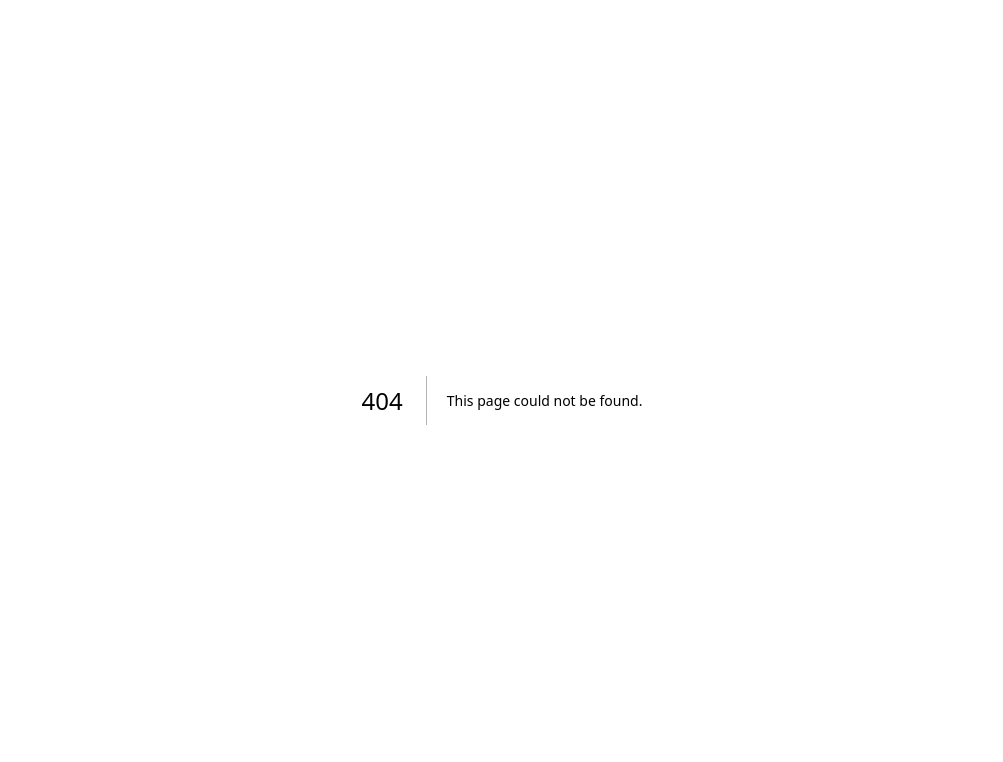
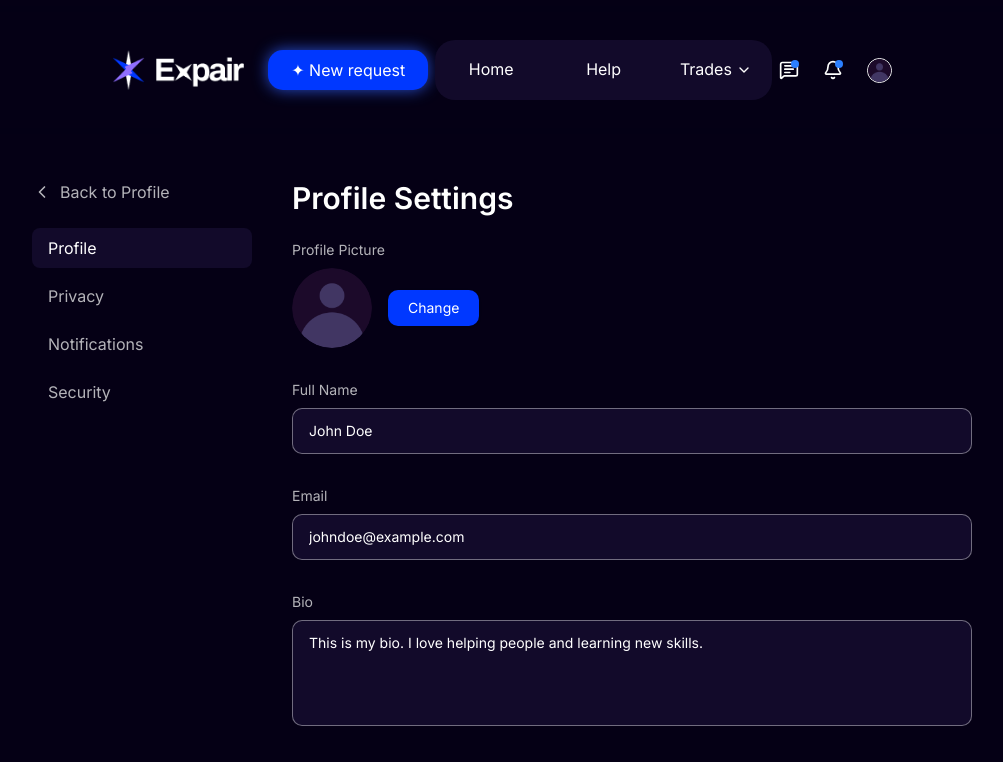
Before and after one commit to irahrapunzel/expair, a Next.js app: page /home/profile/1/settings in a window 1280 px wide. Before the commit this address had no page. Shown: the top 762 px of the page, without its empty margins (138-1141 px from the left). Built offline with nearby package versions, Linux system fonts and the light colour scheme.

Commit message:
Profile page updated

```diff
--- /dev/null
+++ b/@/components/ui/button.jsx
@@ -0,0 +1,55 @@
+import * as React from "react"
+import { Slot } from "@radix-ui/react-slot"
+import { cva } from "class-variance-authority";
+
+import { cn } from "@/lib/utils"
+
+const buttonVariants = cva(
+  "inline-flex items-center justify-center gap-2 whitespace-nowrap rounded-md text-sm font-medium transition-all disabled:pointer-events-none disabled:opacity-50 [&_svg]:pointer-events-none [&_svg:not([class*='size-'])]:size-4 shrink-0 [&_svg]:shrink-0 outline-none focus-visible:border-ring focus-visible:ring-ring/50 focus-visible:ring-[3px] aria-invalid:ring-destructive/20 dark:aria-invalid:ring-destructive/40 aria-invalid:border-destructive",
+  {
+    variants: {
+      variant: {
+        default:
+          "bg-primary text-primary-foreground shadow-xs hover:bg-primary/90",
+        destructive:
+          "bg-destructive text-white shadow-xs hover:bg-destructive/90 focus-visible:ring-destructive/20 dark:focus-visible:ring-destructive/40 dark:bg-destructive/60",
+        outline:
+          "border bg-background shadow-xs hover:bg-accent hover:text-accent-foreground dark:bg-input/30 dark:border-input dark:hover:bg-input/50",
+        secondary:
+          "bg-secondary text-secondary-foreground shadow-xs hover:bg-secondary/80",
+        ghost:
+          "hover:bg-accent hover:text-accent-foreground dark:hover:bg-accent/50",
+        link: "text-primary underline-offset-4 hover:underline",
+      },
+      size: {
+        default: "h-9 px-4 py-2 has-[>svg]:px-3",
+        sm: "h-8 rounded-md gap-1.5 px-3 has-[>svg]:px-2.5",
+        lg: "h-10 rounded-md px-6 has-[>svg]:px-4",
+        icon: "size-9",
+      },
+    },
+    defaultVariants: {
+      variant: "default",
+      size: "default",
+    },
+  }
+)
+
+function Button({
+  className,
+  variant,
+  size,
+  asChild = false,
+  ...props
+}) {
+  const Comp = asChild ? Slot : "button"
+
+  return (
+    <Comp
+      data-slot="button"
+      className={cn(buttonVariants({ variant, size, className }))}
+      {...props} />
+  );
+}
+
+export { Button, buttonVariants }
--- /dev/null
+++ b/@/components/ui/input.jsx
@@ -0,0 +1,24 @@
+import * as React from "react"
+
+import { cn } from "@/lib/utils"
+
+function Input({
+  className,
+  type,
+  ...props
+}) {
+  return (
+    <input
+      type={type}
+      data-slot="input"
+      className={cn(
+        "file:text-foreground placeholder:text-muted-foreground selection:bg-primary selection:text-primary-foreground dark:bg-input/30 border-input flex h-9 w-full min-w-0 rounded-md border bg-transparent px-3 py-1 text-base shadow-xs transition-[color,box-shadow] outline-none file:inline-flex file:h-7 file:border-0 file:bg-transparent file:text-sm file:font-medium disabled:pointer-events-none disabled:cursor-not-allowed disabled:opacity-50 md:text-sm",
+        "focus-visible:border-ring focus-visible:ring-ring/50 focus-visible:ring-[3px]",
+        "aria-invalid:ring-destructive/20 dark:aria-invalid:ring-destructive/40 aria-invalid:border-destructive",
+        className
+      )}
+      {...props} />
+  );
+}
+
+export { Input }
--- a/app/home/profile/[userId]/page.jsx
+++ b/app/home/profile/[userId]/page.jsx
@@ -1,9 +1,11 @@
 "use client";
 
 import { useState, useMemo } from "react";
+import Link from "next/link";
 import Image from "next/image";
 import { Inter } from "next/font/google";
 import { Icon } from "@iconify/react";
+import { useParams } from "next/navigation";
 import clsx from "clsx";
 import {
   ChevronDownIcon,
@@ -736,16 +738,24 @@ export default function ProfilePage() {
   };
 
   const [user, setUser] = useState({
-    name: "John Doe",
+    firstName: "John",
+    lastName: "Doe",
     bio: "Passionate video editor with 4+ years of experience crafting engaging content for creators and small brands. Always up to trade skills and help others grow—let's connect and collaborate!",
     username: "johndoe",
-    joined: "January 2025",
+    joined: "March 2025",
     rating: 4.8,
     reviews: 24,
-    rank: "Expert",
+    rank: "Rising Star",
     level: 7,
     verified: false,
   });
+
+  // Determine if viewing own profile
+  // Replace with actual logged-in user ID logic from your auth system
+  const loggedInUserId = "123"; // Example: get from auth context
+  const isOwnProfile = true;
+
+  const params = useParams();
 
   // Mock data for review ratings to match a 4.3 average for 25 reviews
   const reviewRatings = {
@@ -963,7 +973,10 @@ export default function ProfilePage() {
 
   // For Basic Information editing
   const [basicInfoEditing, setBasicInfoEditing] = useState(false);
-  const [editableName, setEditableName] = useState(user?.name || "");
+  const [editableFirstName, setEditableFirstName] = useState(
+    user.firstName || ""
+  );
+  const [editableLastName, setEditableLastName] = useState(user.lastName || "");
   const [editableBio, setEditableBio] = useState(user?.bio || "");
 
   // editing toggles
@@ -1161,14 +1174,24 @@ export default function ProfilePage() {
           {/* Top Row: Name + Verified Badge */}
           <div className="flex items-center gap-3 mb-[5px]">
             {basicInfoEditing ? (
+              <div className="flex gap-3">
                 <input
                   type="text"
-                value={editableName}
-                onChange={(e) => setEditableName(e.target.value)}
-                className="bg-[#120A2A] border border-white/30 rounded-[15px] p-2 text-white text-[20px] font-semibold w-full max-w-[300px]"
-              />
+                  placeholder="First name"
+                  value={editableFirstName}
+                  onChange={(e) => setEditableFirstName(e.target.value)}
+                  className="bg-[#120A2A] border border-white/30 rounded-[15px] p-2 text-white text-[20px] font-semibold w-full max-w-[150px]"
+                />
+                <input
+                  type="text"
+                  placeholder="Last name"
+                  value={editableLastName}
+                  onChange={(e) => setEditableLastName(e.target.value)}
+                  className="bg-[#120A2A] border border-white/30 rounded-[15px] p-2 text-white text-[20px] font-semibold w-full max-w-[150px]"
+                />
+              </div>
             ) : (
-              <h3 className="text-[26px] font-semibold">{user.name}</h3>
+              <h3 className="text-[26px] font-semibold">{`${user.firstName} ${user.lastName}`}</h3>
             )}
             {user.verified && (
               <Icon
@@ -1180,23 +1203,36 @@ export default function ProfilePage() {
 
           {/* Username + Joined Date */}
           <div className="flex text-white/50 text-[16px] mb-[20px] gap-[25px]">
-            <span>{user.username}</span>
+            <span>@{user.username}</span>
             <span>Joined {user.joined}</span>
           </div>
 
-          {/* Buttons: Edit, Settings */}
+          {/* Buttons: Edit, Settings (only if own profile) */}
+          {isOwnProfile ? (
             <div className="absolute top-0 right-0 flex gap-4">
               <button
                 className="text-white hover:bg-[#1A0F3E] px-3 py-2 flex items-center gap-2 rounded-[10px] transition"
-              onClick={() => setBasicInfoEditing((prev) => !prev)}
+                onClick={() => setBasicInfoEditing(true)}
               >
                 <Icon icon="mdi:pencil" className="w-5 h-5" />
-              {basicInfoEditing ? "Close" : "Edit"}
+                Edit
               </button>
+              <Link href={`/home/profile/${params.userId}/settings`}>
                 <button className="text-white hover:bg-[#1A0F3E] p-2 rounded-[10px] transition">
                   <Icon icon="mdi:cog" className="w-5 h-5" />
                 </button>
-          </div>
+              </Link>
+            </div>
+          ) : (
+            <div className="absolute top-0 right-0">
+              <Link href="/home/messages">
+                <Button className="bg-[#0038FF] hover:bg-[#1a4dff] text-white text-[16px] rounded-[15px] px-5 py-2 shadow-[0px_0px_15px_#284CCC] flex items-center gap-2">
+                  <Icon icon="mdi:email-outline" className="w-4 h-4" />
+                  Message
+                </Button>
+              </Link>
+            </div>
+          )}
 
           {/* Rating + Rank + Level */}
           <div className="flex items-center gap-6 mb-[20px]">
@@ -1253,7 +1289,9 @@ export default function ProfilePage() {
                 onClick={() => {
                   setUser((prev) => ({
                     ...prev,
-                    name: editableName,
+                    firstName: editableFirstName,
+                    lastName: editableLastName,
+                    name: `${editableFirstName} ${editableLastName}`,
                     bio: editableBio,
                   }));
                   setBasicInfoEditing(false);
@@ -1264,7 +1302,8 @@ export default function ProfilePage() {
               </Button>
               <Button
                 onClick={() => {
-                  setEditableName(user.name);
+                  setEditableFirstName(user.firstName || "");
+                  setEditableLastName(user.lastName || "");
                   setEditableBio(user.bio);
                   setBasicInfoEditing(false);
                 }}
@@ -1276,9 +1315,8 @@ export default function ProfilePage() {
           )}
 
           {/* Get Verified Button */}
-          {!user.verified && (
+          {isOwnProfile && !user.verified && (
             <div className="w-full flex justify-end">
-              {verificationStatus === "unverified" && (
               <Button
                 className="bg-[#0038FF] hover:bg-[#1a4dff] text-white text-sm rounded-[15px] px-5 py-2 shadow-[0px_0px_15px_#284CCC] flex items-center gap-2"
                 onClick={() => setShowVerificationPopup(true)}
@@ -1286,15 +1324,6 @@ export default function ProfilePage() {
                 <Icon icon="material-symbols:verified" className="w-4 h-4" />
                 Get Verified
               </Button>
-              )}
-              {verificationStatus === "pending" && (
-                <Button
-                  disabled
-                  className="bg-gray-500 text-white text-sm rounded-[15px] px-5 py-2"
-                >
-                  Waiting for Verification
-                </Button>
-              )}
             </div>
           )}
         </div>
@@ -1305,6 +1334,7 @@ export default function ProfilePage() {
         <div className="flex items-center justify-between">
           <div className="flex items-center gap-[15px]">
             <h5 className="text-lg font-semibold">Your Skills</h5>
+            {isOwnProfile && (
               <button
                 onClick={() => {
                   setSkillsEditing((s) => !s);
@@ -1320,6 +1350,7 @@ export default function ProfilePage() {
                   }
                 />
               </button>
+            )}
           </div>
         </div>
 
@@ -1489,6 +1520,7 @@ export default function ProfilePage() {
         <div className="flex items-center justify-between">
           <div className="flex items-center gap-[15px]">
             <h5 className="text-lg font-semibold">Your Interests</h5>
+            {isOwnProfile && (
               <button
                 onClick={() => {
                   setInterestsEditing((s) => !s);
@@ -1504,6 +1536,7 @@ export default function ProfilePage() {
                   }
                 />
               </button>
+            )}
           </div>
         </div>
 
@@ -1594,9 +1627,11 @@ export default function ProfilePage() {
             <h5 className="text-white text-lg font-semibold flex items-center gap-[15px]">
               Your Licenses & Certifications
               {/* Edit all credentials button */}
+              {isOwnProfile && (
                 <button onClick={handleEditAllCredentials}>
                   <PencilIcon className="w-5 h-5 text-white cursor-pointer" />
                 </button>
+              )}
             </h5>
           </div>
 
@@ -1613,12 +1648,14 @@ export default function ProfilePage() {
                 className="border border-white/20 rounded-[15px] p-[25px] flex flex-col justify-between relative"
               >
                 {/* Pencil icon for editing a single credential */}
+                {isOwnProfile && (
                   <button
                     onClick={() => handleEditSingleCredential(cred)}
                     className="absolute top-4 right-4 text-white/50 hover:text-white transition-colors"
                   >
                     <PencilIcon className="w-4 h-4 cursor-pointer" />
                   </button>
+                )}
                 {/* Group 1 */}
                 <div>
                   <h6 className="text-[20px] font-semibold mb-[5px]">
--- /dev/null
+++ b/app/home/profile/[userId]/settings/page.jsx
@@ -0,0 +1,128 @@
+"use client";
+
+import { useState } from "react";
+import { ChevronLeft } from "lucide-react";
+import Image from "next/image";
+import Link from "next/link";
+import { Inter } from "next/font/google";
+
+const inter = Inter({ subsets: ["latin"] });
+
+export default function SettingsPage() {
+  const [name, setName] = useState("John Doe");
+  const [bio, setBio] = useState("This is my bio. I love helping people and learning new skills.");
+  const [email, setEmail] = useState("johndoe@example.com");
+  const [activeTab, setActiveTab] = useState("profile");
+
+  const menuItems = [
+    { key: "profile", label: "Profile" },
+    { key: "privacy", label: "Privacy" },
+    { key: "notifications", label: "Notifications" },
+    { key: "security", label: "Security" },
+  ];
+
+  return (
+    <div className={`${inter.className} min-h-screen bg-[#050015] text-white py-10 px-4`}>
+      <div className="max-w-[940px] mx-auto flex gap-10">
+        {/* Left Sidebar */}
+        <aside className="w-[220px] flex-shrink-0">
+          <Link href="/home/profile/1" className="flex items-center gap-2 mb-6 text-white/70 hover:text-white">
+            <ChevronLeft className="w-5 h-5" /> Back to Profile
+          </Link>
+          <nav className="flex flex-col gap-2">
+            {menuItems.map((item) => (
+              <button
+                key={item.key}
+                onClick={() => setActiveTab(item.key)}
+                className={`text-left px-4 py-2 rounded-[8px] transition ${
+                  activeTab === item.key ? "bg-[#120A2A] text-white" : "text-white/70 hover:bg-[#1A0F3E]"
+                }`}
+              >
+                {item.label}
+              </button>
+            ))}
+          </nav>
+        </aside>
+
+        {/* Right Content */}
+        <main className="flex-1">
+          <h1 className="text-3xl font-semibold mb-6">
+            {menuItems.find((m) => m.key === activeTab)?.label} Settings
+          </h1>
+
+          {activeTab === "profile" && (
+            <>
+              {/* Profile Picture */}
+              <section className="mb-8">
+                <p className="mb-2 text-sm text-white/70">Profile Picture</p>
+                <div className="flex items-center gap-4">
+                  <Image
+                    src="/assets/defaultavatar.png"
+                    alt="Profile Picture"
+                    width={80}
+                    height={80}
+                    className="rounded-full"
+                  />
+                  <label
+                    htmlFor="profile-picture"
+                    className="bg-[#0038FF] px-5 py-2 rounded-[10px] shadow hover:bg-[#1a4dff] cursor-pointer text-sm"
+                  >
+                    Change
+                  </label>
+                  <input id="profile-picture" type="file" className="hidden" />
+                </div>
+              </section>
+
+              {/* Name */}
+              <section className="mb-8">
+                <p className="mb-2 text-sm text-white/70">Full Name</p>
+                <input
+                  type="text"
+                  value={name}
+                  onChange={(e) => setName(e.target.value)}
+                  className="w-full px-4 py-3 bg-[#120A2A] border border-white/40 rounded-[10px] text-white text-sm"
+                />
+              </section>
+
+              {/* Email */}
+              <section className="mb-8">
+                <p className="mb-2 text-sm text-white/70">Email</p>
+                <input
+                  type="email"
+                  value={email}
+                  onChange={(e) => setEmail(e.target.value)}
+                  className="w-full px-4 py-3 bg-[#120A2A] border border-white/40 rounded-[10px] text-white text-sm"
+                />
+              </section>
+
+              {/* Bio */}
+              <section className="mb-8">
+                <p className="mb-2 text-sm text-white/70">Bio</p>
+                <textarea
+                  rows={4}
+                  value={bio}
+                  onChange={(e) => setBio(e.target.value)}
+                  className="w-full px-4 py-3 bg-[#120A2A] border border-white/40 rounded-[10px] text-white text-sm resize-none"
+                />
+              </section>
+
+              {/* Save Changes Button */}
+              <div className="flex justify-end">
+                <button
+                  onClick={() => alert("Changes saved!")}
+                  className="bg-[#0038FF] px-6 py-3 rounded-[10px] shadow hover:bg-[#1a4dff] text-sm"
+                >
+                  Save Changes
+                </button>
+              </div>
+            </>
+          )}
+
+          {activeTab !== "profile" && (
+            <p className="text-white/50">Settings for "{menuItems.find((m) => m.key === activeTab)?.label}" coming soon...</p>
+          )}
+        </main>
+      </div>
+    </div>
+  );
+}
--- a/jsconfig.json
+++ b/jsconfig.json
@@ -2,7 +2,7 @@
   "compilerOptions": {
     "baseUrl": ".",
     "paths": {
-      "@/*": ["./*"]
+      "@/*": ["src/*"]
     }
   }
 }
--- a/package.json
+++ b/package.json
@@ -30,6 +30,7 @@
     "react-map-gl": "^7.1.9",
     "tailwind-merge": "^3.3.1",
     "tailwind-scrollbar": "^4.0.2",
+    "tailwind-variants": "^2.1.0",
     "zustand": "^5.0.6"
   },
   "devDependencies": {
```
Also changed, not shown: 1 other file (tests, documents, lock files or other folders). Lines whose indentation alone changed are shown as unchanged.
